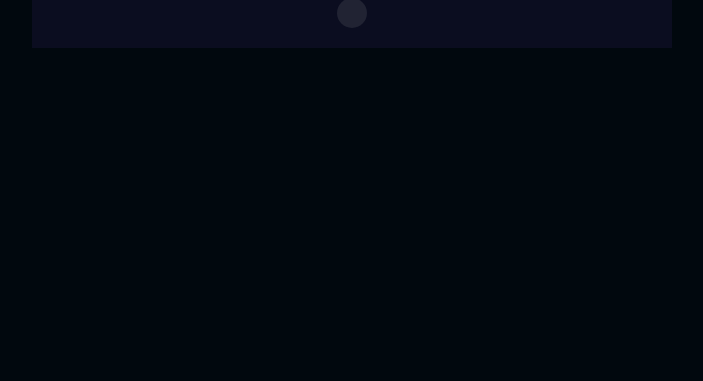
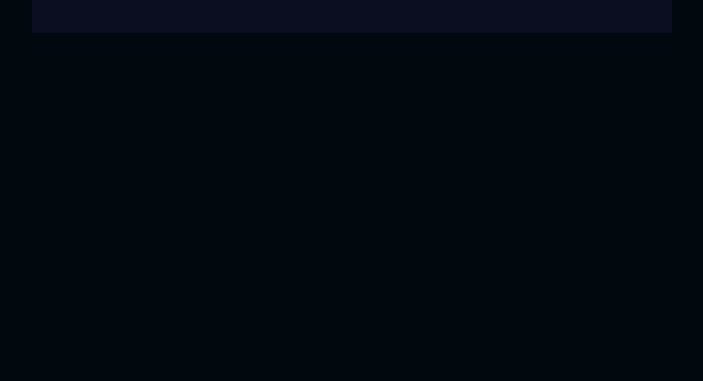
Before and after one commit to EdwardMht/bunda-kkkjajhdoias, a plain HTML site: page index.html in a window 1280 px wide. Shown: the part 435-816 px from the top of the page, without its empty margins (288-991 px from the left). Drawn offline with Linux system fonts and the light colour scheme.

Commit message:
Add files via upload

```diff
--- a/index.html
+++ b/index.html
@@ -13,7 +13,6 @@
         <div class="caixa-alternativas"></div>
         <div class="caixa-resultado">
             <p class="texto-resultado"></p>
-            <button class="novamente-btn"></button>
         </div>
     </div>
     <script src="script.js"></script>
--- a/script.js
+++ b/script.js
@@ -27,7 +27,7 @@ const perguntas = [
                 texto: "Leis podem ser criadas e os cidadões podem ajudar a monitorar e descobrir quem começa as queimadas",
                 afirmacao: "As leis criadas podem ser um ótimo começo para a restauração das florestas",
                 afirmacao: "com as leis as pessoas acabam sendo forçadas a parar as queimas das florestas",
-            }
+            },
             {
                 texto: "o governo pode oferecer benefícios, para quem ajudar a combater e ajudar contra as queimadas.",
                 afirmacao: "As pessoas podem receber recompensas em troca de favores para o governo, como a ajuda na intervenção das queimas nas florestas."
@@ -103,8 +103,4 @@ function mostraResultado() {
     caixaAlternativas.textContent = "";
 }
 
-function BtnReiniciar() {
-
-}
-
 mostraPergunta();
```
